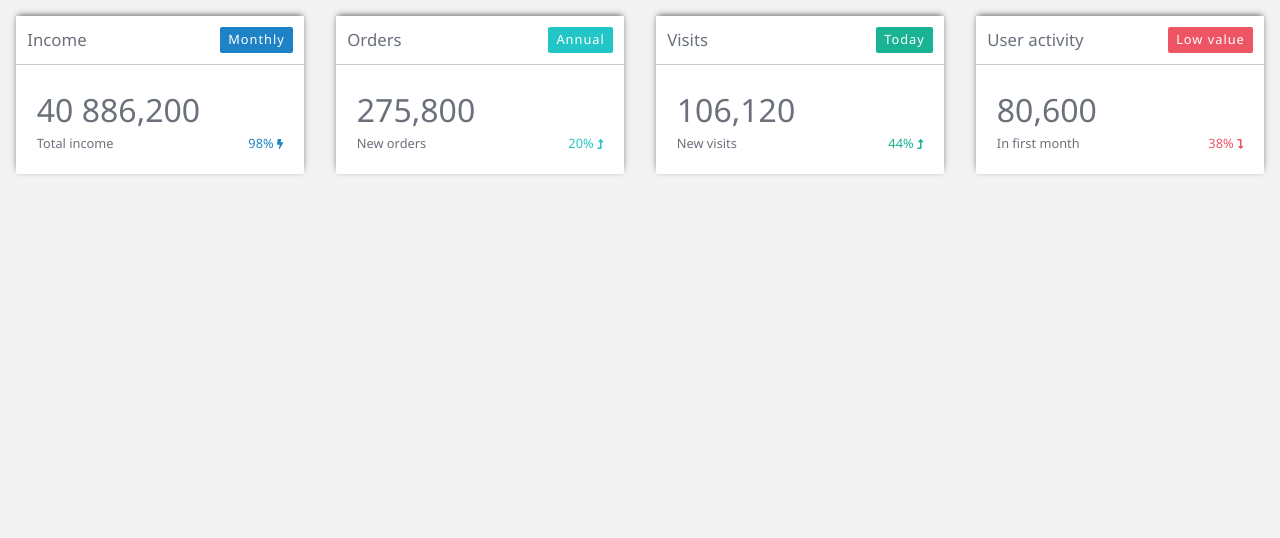
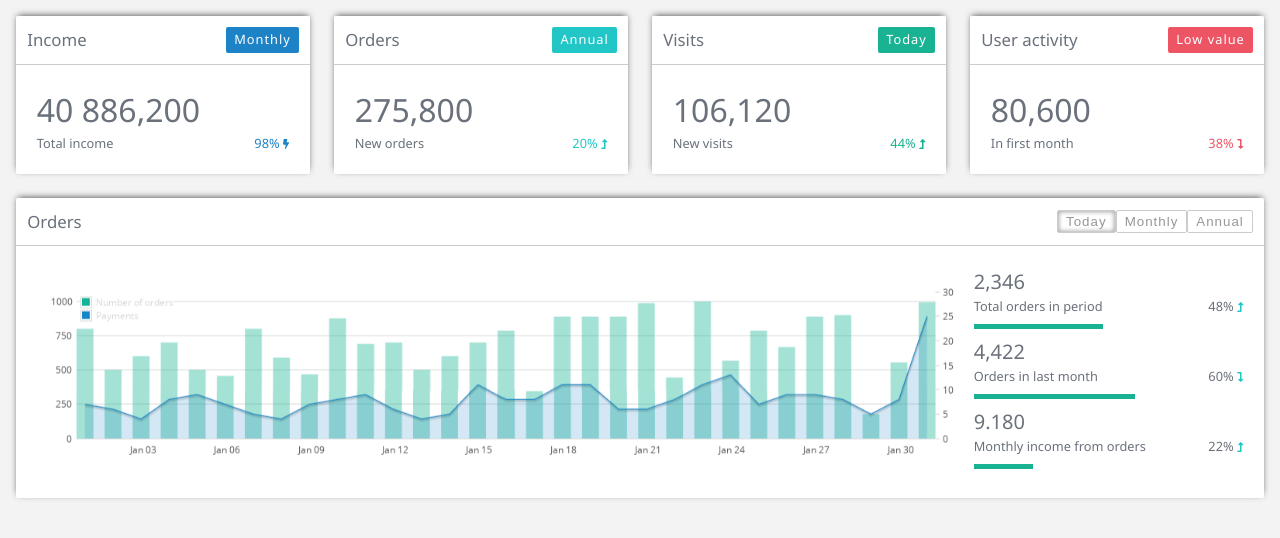
Before and after one commit to bartushak007/react_task, a React (Create React App) app: page / in a window 1280 px wide. Shown: the top 538 px of the page. Built offline with nearby package versions, Linux system fonts and the light colour scheme.

Commit message:
add OrdersInGraphs and GraphsCollection components

```diff
--- a/public/data.json
+++ b/public/data.json
@@ -36,5 +36,74 @@
       "totalTitle": "In first month",
       "percent": { "value": 38, "icon": "down" }
     }
-  ]
+  ],
+  "ordersInGraphs": {
+    "title": "Orders",
+    "switchGraphs": [
+      {
+        "name": "Today",
+        "graphs": [
+          {
+            "total": "2,346",
+            "totalTitle": "Total orders in period",
+            "percent": { "value": 48, "icon": "up" }
+          },
+          {
+            "total": "4,422",
+            "totalTitle": "Orders in last month",
+            "percent": { "value": 60, "icon": "down" }
+          },
+          {
+            "total": "9.180",
+            "totalTitle": "Monthly income from orders",
+            "percent": { "value": 22, "icon": "up" }
+          }
+        ]
+      },
+      {
+        "name": "Monthly",
+        "graphs": [
+          {
+            "total": "8,356",
+            "totalTitle": "Total orders in period",
+            "percent": { "value": 55, "icon": "up" }
+          },
+          {
+            "total": "7,482",
+            "totalTitle": "Orders in last month",
+            "percent": { "value": 90, "icon": "down" }
+          },
+          {
+            "total": "9.180",
+            "totalTitle": "Monthly income from orders",
+            "percent": { "value": 50, "icon": "up" }
+          }
+        ]
+      },
+      {
+        "name": "Annual",
+        "graphs": [
+          {
+            "total": "10,946",
+            "totalTitle": "Total orders in period",
+            "percent": { "value": 22, "icon": "up" }
+          },
+          {
+            "total": "7,822",
+            "totalTitle": "Orders in last month",
+            "percent": { "value": 46, "icon": "down" }
+          },
+          {
+            "total": "1.720",
+            "totalTitle": "Monthly income from orders",
+            "percent": { "value": 80, "icon": "up" }
+          }
+        ]
+      }
+    ],
+    "graph": {
+      "src": "images/sections/ordersInGraphs/graph.png",
+      "alt": "graph"
+    }
+  }
 }
--- /dev/null
+++ b/src/components/blocks/graphsCollection/GraphsCollection.js
@@ -0,0 +1,36 @@
+import React from 'react';
+import Icon from '../../shared/icon';
+import './style/graphs-collection.scss';
+
+const GraphsCollection = ({ graphs }) => {
+  return (
+    <div className="graphs-collection">
+      {graphs.map(({ total, totalTitle, percent: { value, icon } }) => {
+        return (
+          <div key={totalTitle}>
+            <h3 className="graphs-collection__total">{total}</h3>
+            <div className="space-between">
+              <span>{totalTitle}</span>
+              <span>
+                {value}%{' '}
+                <Icon
+                  className="graphs-collection__icon"
+                  icon={icon}
+                  fontSize="10px"
+                />
+              </span>
+            </div>
+            <div className="graphs-collection__progress">
+              <div
+                className="graphs-collection__progress-bar"
+                style={{ width: value + '%' }}
+              ></div>
+            </div>
+          </div>
+        );
+      })}
+    </div>
+  );
+};
+
+export default GraphsCollection;
--- /dev/null
+++ b/src/components/blocks/graphsCollection/index.js
@@ -0,0 +1,3 @@
+import GraphsCollection from './GraphsCollection';
+
+export default GraphsCollection;
--- /dev/null
+++ b/src/components/blocks/graphsCollection/style/graphs-collection.scss
@@ -0,0 +1,21 @@
+.graphs-collection {
+  padding-left: 0.5rem;
+
+  &__total {
+    font-size: 1.25rem;
+    font-weight: normal;
+  }
+
+  &__progress {
+    margin: 0.5rem 0;
+  }
+
+  &__progress-bar {
+    background: #19b393;
+    height: 0.3rem;
+  }
+
+  &__icon {
+    color: #23c6c7;
+  }
+}
--- /dev/null
+++ b/src/components/sections/ordersInGraphs/OrdersInGraphs.js
@@ -0,0 +1,49 @@
+import React, { useState } from 'react';
+
+import Image from '../../shared/image';
+import GraphsCollection from '../../blocks/graphsCollection';
+
+import './style/orders-in-graphs.scss';
+
+const OrdersInGraphs = ({
+  ordersInGraphs: {
+    title,
+    switchGraphs,
+    graph: { src, alt }
+  }
+}) => {
+  const [currentGraph, setCurrentGraph] = useState(0);
+
+  const renderButtons = ({ name }, i) => {
+    return (
+      <button
+        key={name}
+        onClick={() => setCurrentGraph(i)}
+        className={`orders-in-graphs__btn ${currentGraph === i &&
+          'orders-in-graphs__btn--active'} `}
+      >
+        {' '}
+        {name}
+      </button>
+    );
+  };
+
+  const current = switchGraphs[currentGraph];
+
+  return (
+    <div className="orders-in-graphs abroad">
+      <div className="a space-between wrap-head">
+        <h3 className="title">{title}</h3>
+        <div>{switchGraphs.map(renderButtons)}</div>
+      </div>
+      <div className="orders-in-graphs__graph-container wrap-content">
+        <Image {...{ alt, src, className: 'orders-in-graphs__img' }} />
+        <div className="orders-in-graphs__collection">
+          <GraphsCollection key={current.name} graphs={current.graphs} />
+        </div>
+      </div>
+    </div>
+  );
+};
+
+export default OrdersInGraphs;
--- /dev/null
+++ b/src/components/sections/ordersInGraphs/index.js
@@ -0,0 +1,3 @@
+import OrdersInGraphs from './OrdersInGraphs';
+
+export default OrdersInGraphs;
--- /dev/null
+++ b/src/components/sections/ordersInGraphs/style/orders-in-graphs.scss
@@ -0,0 +1,30 @@
+.orders-in-graphs {
+  &__btn {
+    border: solid 1px #ccc;
+    background: #fff;
+    color: #959799;
+    padding: 0.2rem 0.5rem;
+    border-radius: 2px;
+    letter-spacing: 1px;
+    cursor: pointer;
+    transition: 0.4s;
+    box-shadow: inset 0px 0px 4px 1px rgba(0, 0, 0, 0);
+
+    &--active {
+      box-shadow: inset 0px 0px 4px 1px rgba(0, 0, 0, 0.35);
+    }
+  }
+
+  &__graph-container {
+    display: flex;
+    align-items: center;
+  }
+
+  &__img {
+    width: 77%;
+  }
+
+  &__collection {
+    width: 23%;
+  }
+}
--- a/src/components/shared/icon/Icon.js
+++ b/src/components/shared/icon/Icon.js
@@ -14,10 +14,11 @@ const icons = {
   bolt: faBolt
 };
 
-const Icon = ({ icon, fontSize }) => (
+const Icon = ({ icon, fontSize, className }) => (
   <FontAwesomeIcon
-    style={fontSize ? { fontSize: '10px' } : {}}
+    style={fontSize ? { fontSize } : {}}
     icon={icons[icon]}
+    className={className}
   />
 );
 
--- a/src/pages/home/Home.js
+++ b/src/pages/home/Home.js
@@ -1,14 +1,17 @@
 import React from 'react';
 import Activities from '../../components/blocks/activity';
+import OrdersInGraphs from '../../components/sections/ordersInGraphs';
 import './style/home.scss';
 
 const Home = ({ data }) => {
-  console.log(data);
+  const renderActivities = activity => (
+    <Activities key={activity.title} {...activity} />
+  );
+
   return (
     <div className="home container">
-      {data.activities.map(activity => (
-        <Activities key={activity.title} {...activity} />
-      ))}
+      {data.activities.map(renderActivities)}
+      <OrdersInGraphs ordersInGraphs={data.ordersInGraphs} />
     </div>
   );
 };
--- a/src/pages/home/style/home.scss
+++ b/src/pages/home/style/home.scss
@@ -2,7 +2,30 @@
   display: grid;
   grid-template-columns: 1fr 1fr 1fr 1fr;
   align-items: start;
-  grid-auto-rows: auto;
-  grid-template-areas: 'income orders visits user-activity';
-  grid-gap: 2rem;
+
+  grid-template-areas:
+    'income orders visits user-activity'
+    'orders-in-graphs orders-in-graphs orders-in-graphs orders-in-graphs';
+
+  grid-gap: 1.5rem;
+
+  .income {
+    grid-area: income;
+  }
+
+  .orders {
+    grid-area: orders;
+  }
+
+  .visits {
+    grid-area: visits;
+  }
+
+  .user-activity {
+    grid-area: user-activity;
+  }
+
+  .orders-in-graphs {
+    grid-area: orders-in-graphs;
+  }
 }
```
Also changed, not shown: public/images/sections/ordersInGraphs/graph.png (added).
